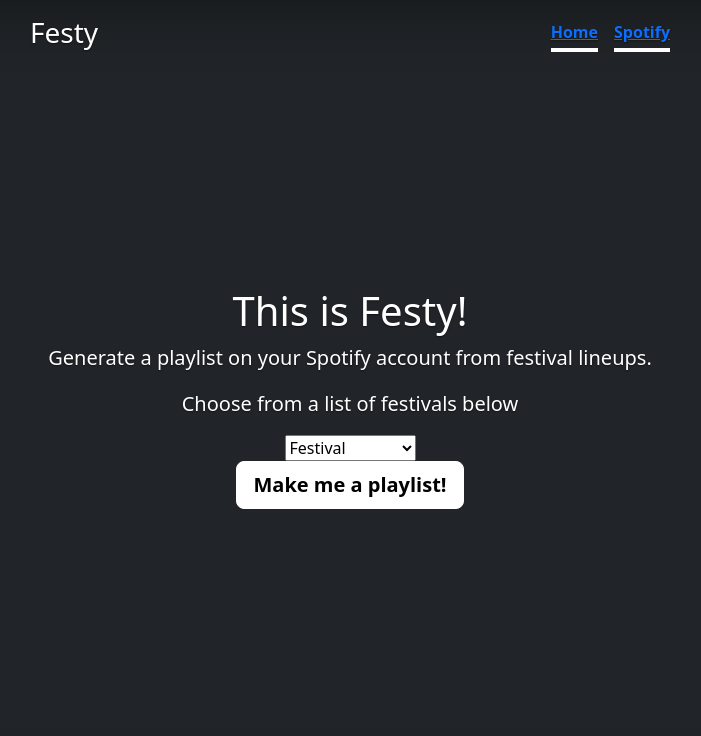
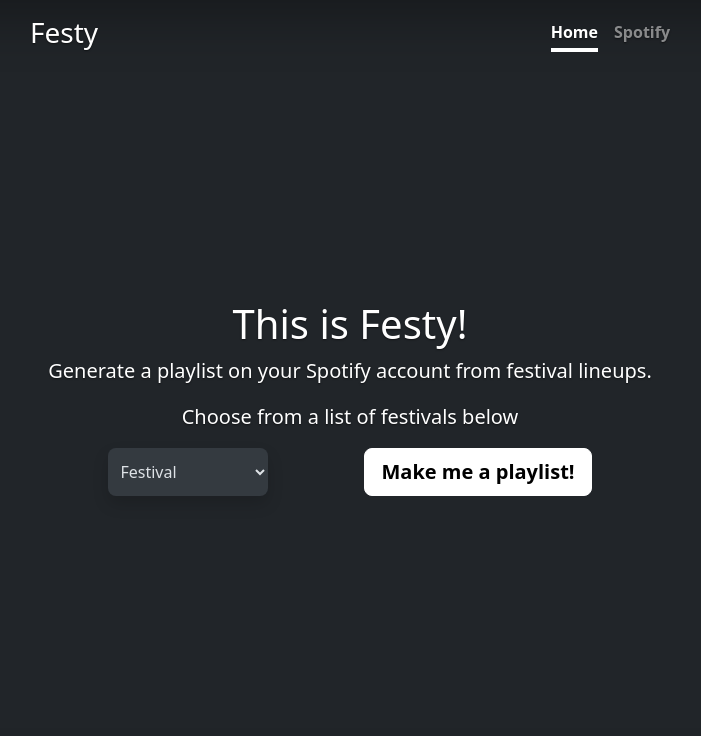
Before and after one commit to brianthma13/cs50project, a Flask app: page / in a window 1280 px wide. Shown: the top 736 px of the page, without its empty margins (290-991 px from the left). Run offline with Flask 2, Linux system fonts and the light colour scheme; parts of the project's set-up code (start-up, migrations or seed data) failed here and were passed over.

Commit message:
Fixed style

```diff
--- a/templates/index.html
+++ b/templates/index.html
@@ -5,14 +5,17 @@
     <p class="lead">Choose from a list of festivals below</p>
 
     <form action="/generate" method="post">
-        <select name='festival'>
-            <option disabled selected value="Festival">Festival</option>
-            {% for festival in festivals %}
-                <option value="{{ festival }}">{{ festival }}</option>
-            {% endfor %}
-        </select>
+        <div class="d-flex gap-5 justify-content-center">
+            <select name='festival' class="dropdown-menu dropdown-menu-dark position-static d-grid gap-1 p-2 rounded-3 mx-0 border-0 shadow w-220px">
+                <option disabled selected value="Festival">Festival</option>
+                {% for festival in festivals %}
+                    <option value="{{ festival }}">{{ festival }}</option>
+                {% endfor %}
+            </select>
         <br>
         <input class="btn btn-lg btn-light fw-bold border-white bg-white" type="submit" value="Make me a playlist!" onclick="myfunc()">
+        </div>
+
         <script src="https://cdn.jsdelivr.net/npm/bootstrap@5.3.0-alpha1/dist/js/bootstrap.bundle.min.js" integrity="sha384-w76AqPfDkMBDXo30jS1Sgez6pr3x5MlQ1ZAGC+nuZB+EYdgRZgiwxhTBTkF7CXvN" crossorigin="anonymous">
             function myfunc() {
                     window.alert("This process may take a few minutes.");
--- a/templates/layout.html
+++ b/templates/layout.html
@@ -4,9 +4,81 @@
     <head>
         <meta name="viewport" content="initial-scale=1, width=device-width">
         <title>festy</title>
-        <link href="cover.css" rel="stylesheet">
+        <link href="cover.css" rel="stylesheet" integrity="sha384-GLhlTQ8iRABdZLl6O3oVMWSktQOp6b7In1Zl3/Jr59b6EGGoI1aFkw7cmDA6j6gD" crossorigin="anonymous">
         <link href="https://cdn.jsdelivr.net/npm/bootstrap@5.3.0-alpha1/dist/css/bootstrap.min.css" rel="stylesheet" integrity="sha384-GLhlTQ8iRABdZLl6O3oVMWSktQOp6b7In1Zl3/Jr59b6EGGoI1aFkw7cmDA6j6gD" crossorigin="anonymous">
 
+        <style>
+            .bd-placeholder-img {
+              font-size: 1.125rem;
+              text-anchor: middle;
+              -webkit-user-select: none;
+              -moz-user-select: none;
+              user-select: none;
+            }
+
+            @media (min-width: 768px) {
+              .bd-placeholder-img-lg {
+                font-size: 3.5rem;
+              }
+            }
+
+            .b-example-divider {
+              height: 3rem;
+              background-color: rgba(0, 0, 0, .1);
+              border: solid rgba(0, 0, 0, .15);
+              border-width: 1px 0;
+              box-shadow: inset 0 .5em 1.5em rgba(0, 0, 0, .1), inset 0 .125em .5em rgba(0, 0, 0, .15);
+            }
+
+            .b-example-vr {
+              flex-shrink: 0;
+              width: 1.5rem;
+              height: 100vh;
+            }
+
+            .bi {
+              vertical-align: -.125em;
+              fill: currentColor;
+            }
+
+            .nav-scroller {
+              position: relative;
+              z-index: 2;
+              height: 2.75rem;
+              overflow-y: hidden;
+            }
+
+            .nav-scroller .nav {
+              display: flex;
+              flex-wrap: nowrap;
+              padding-bottom: 1rem;
+              margin-top: -1px;
+              overflow-x: auto;
+              text-align: center;
+              white-space: nowrap;
+              -webkit-overflow-scrolling: touch;
+            }
+
+            .nav-masthead .nav-link {
+            color: rgba(255, 255, 255, .5);
+            border-bottom: .25rem solid transparent;
+            }
+
+            .nav-masthead .nav-link:hover,
+            .nav-masthead .nav-link:focus {
+            border-bottom-color: rgba(255, 255, 255, .25);
+            }
+
+            .nav-masthead .nav-link + .nav-link {
+            margin-left: 1rem;
+            }
+
+            .nav-masthead .active {
+            color: #fff;
+            border-bottom-color: #fff;
+            }
+
+          </style>
     </head>
 
     <body class="d-flex h-100 text-center text-bg-dark" data-new-gr-c-s-check-loaded="14.1098.0" data-gr-ext-installed>
@@ -15,12 +87,8 @@
               <div>
                 <h3 class="float-md-start mb-0">Festy</h3>
                 <nav class="nav nav-masthead justify-content-center float-md-end">
-                  <div class="nav-link fw-bold py-1 px-0 active">
-                    <a aria-current="page" href={{url_for('index')}}>Home</a>
-                  </div>
-                  <div class="nav-link fw-bold py-1 px-0 active">
-                    <a href="https://open.spotify.com/collection/playlists">Spotify</a>
-                  </div>
+                <a class="nav-link fw-bold py-1 px-0 active" aria-current="page" href={{url_for('index')}}>Home</a>
+                <a class="nav-link fw-bold py-1 px-0" href="https://open.spotify.com/collection/playlists">Spotify</a>
                 </nav>
               </div>
             </header>
```
Also changed, not shown: templates/cover.css (line endings or trailing spaces).
